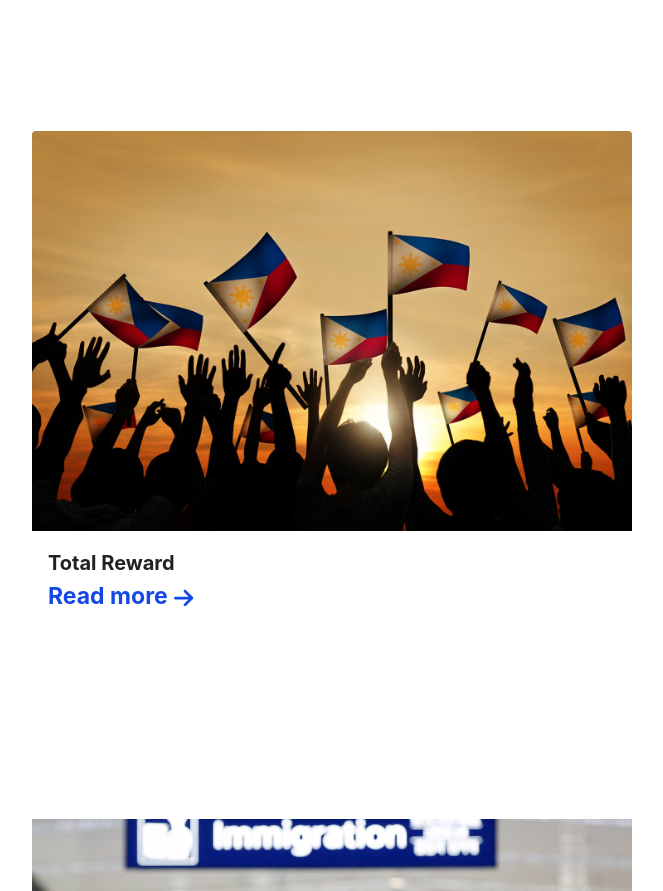
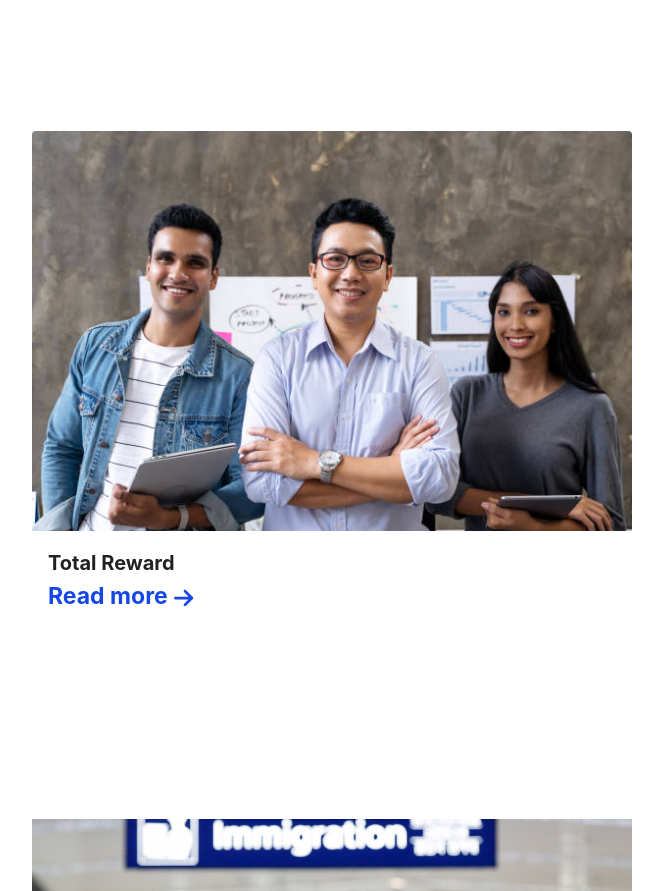
Before and after one commit to JesieEscoton1/wtw, a Next.js app: page / in a window 1280 px wide. Shown: the part 1940-2831 px from the top of the page, without its empty margins (308-971 px from the left). Built offline with nearby package versions, Linux system fonts and the light colour scheme.

Commit message:
latest update

```diff
--- a/src/components/CampaignSection.tsx
+++ b/src/components/CampaignSection.tsx
@@ -56,7 +56,7 @@ const ReportsCampaignsSection = () => {
     {
       type: '',
       title: 'Total Reward',
-      imageSrc: '/images/fil.jpg',
+      imageSrc: '/images/fil3.jpg',
       imageAlt: 'Cyber Risks in Asia',
       linkHref: '/campaign'
     },
```
